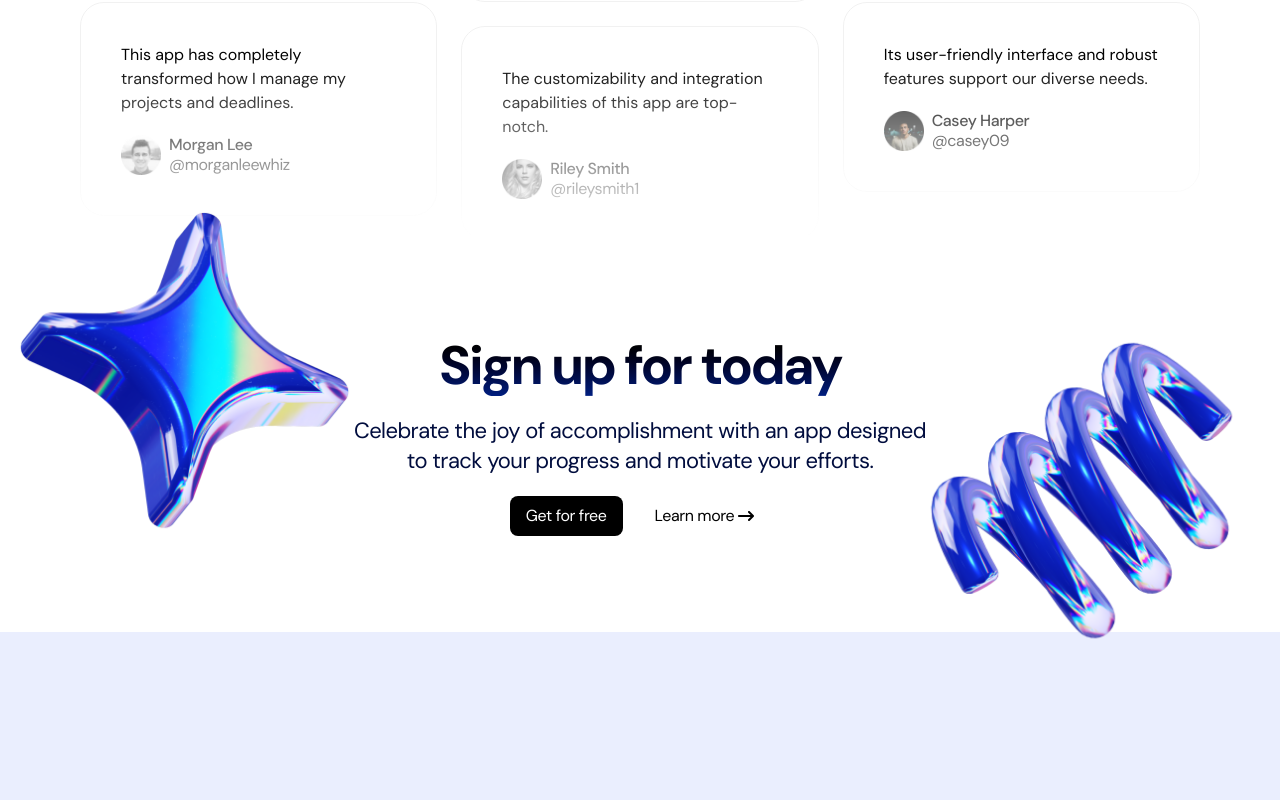
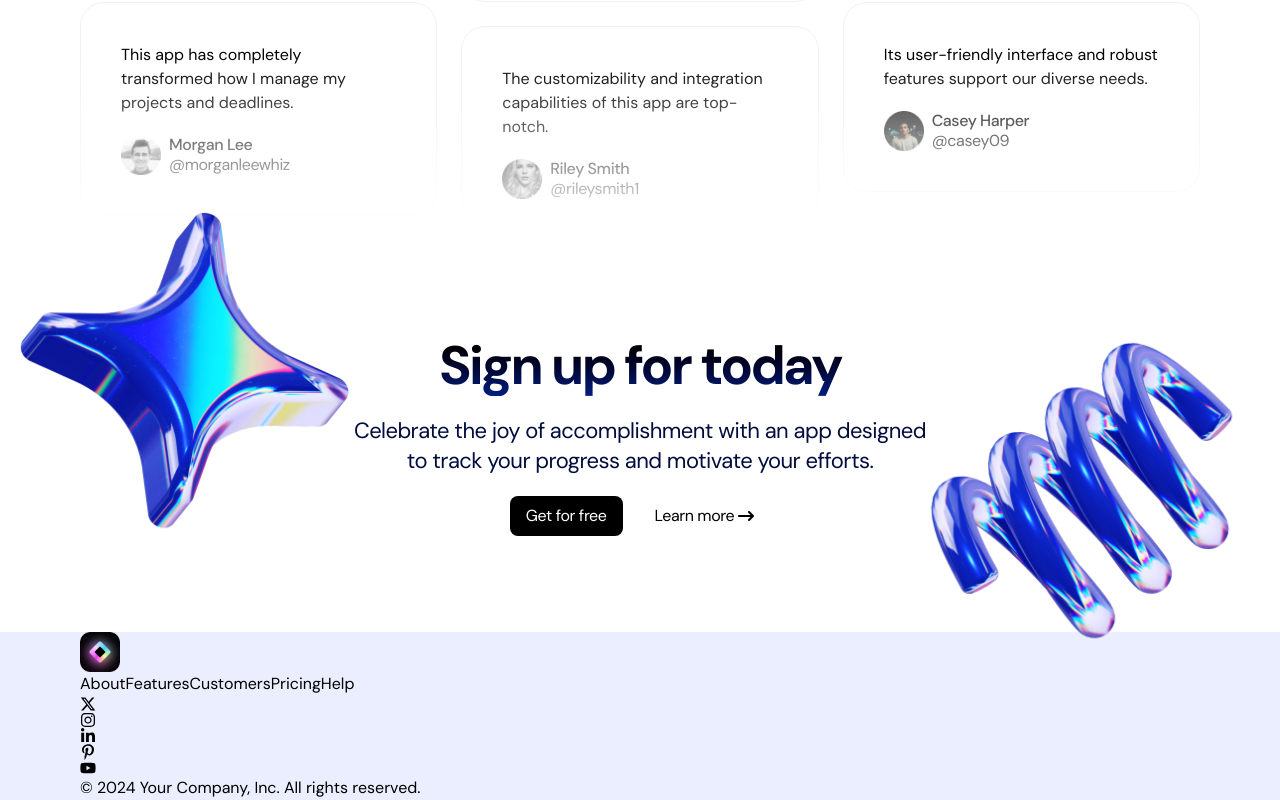
Before and after one commit to Meetkamal256/saas-landing-page, a Next.js app: page / in a window 1280 px wide. Shown: the part 3670-4470 px from the top of the page. Before the commit the page ends 4347 px from the top, so only its background shows below. Built offline with nearby package versions, Linux system fonts and the light colour scheme.

Commit message:
feat: add footer section with JSX structure and content

```diff
--- a/app/page.tsx
+++ b/app/page.tsx
@@ -1,4 +1,5 @@
 import { CallToAction } from "./sections/CallToAction";
+import { Footer } from "./sections/Footer";
 import { Header } from "./sections/Header";
 import { Hero } from "./sections/Hero";
 import { LogoTicker } from "./sections/LogoTicker";
@@ -16,6 +17,7 @@ export default function Home() {
       <Pricing />
       <Testimonials />
       <CallToAction />
+      <Footer />
     </>
   );
 }
--- a/app/sections/Footer.tsx
+++ b/app/sections/Footer.tsx
@@ -1,3 +1,39 @@
+import { FaXTwitter } from "react-icons/fa6";
+import { FaInstagram } from "react-icons/fa6";
+import { FaLinkedinIn } from "react-icons/fa";
+import { FaPinterestP } from "react-icons/fa6";
+import { FaYoutube } from "react-icons/fa";
+
+import Image from "next/image";
+
 export const Footer = () => {
-  return null;
+  return (
+    <footer>
+      <div className="container">
+        <div>
+          <Image
+            src="/assets/logosaas.png"
+            alt="logo image"
+            width={40}
+            height={40}
+          />
+        </div>
+        <nav>
+          <a href="#">About</a>
+          <a href="#">Features</a>
+          <a href="#">Customers</a>
+          <a href="#">Pricing</a>
+          <a href="#">Help</a>
+        </nav>
+        <div>
+          <FaXTwitter />
+          <FaInstagram />
+          <FaLinkedinIn />
+          <FaPinterestP />
+          <FaYoutube />
+        </div>
+        <div>© 2024 Your Company, Inc. All rights reserved.</div>
+      </div>
+    </footer>
+  );
 };
```
